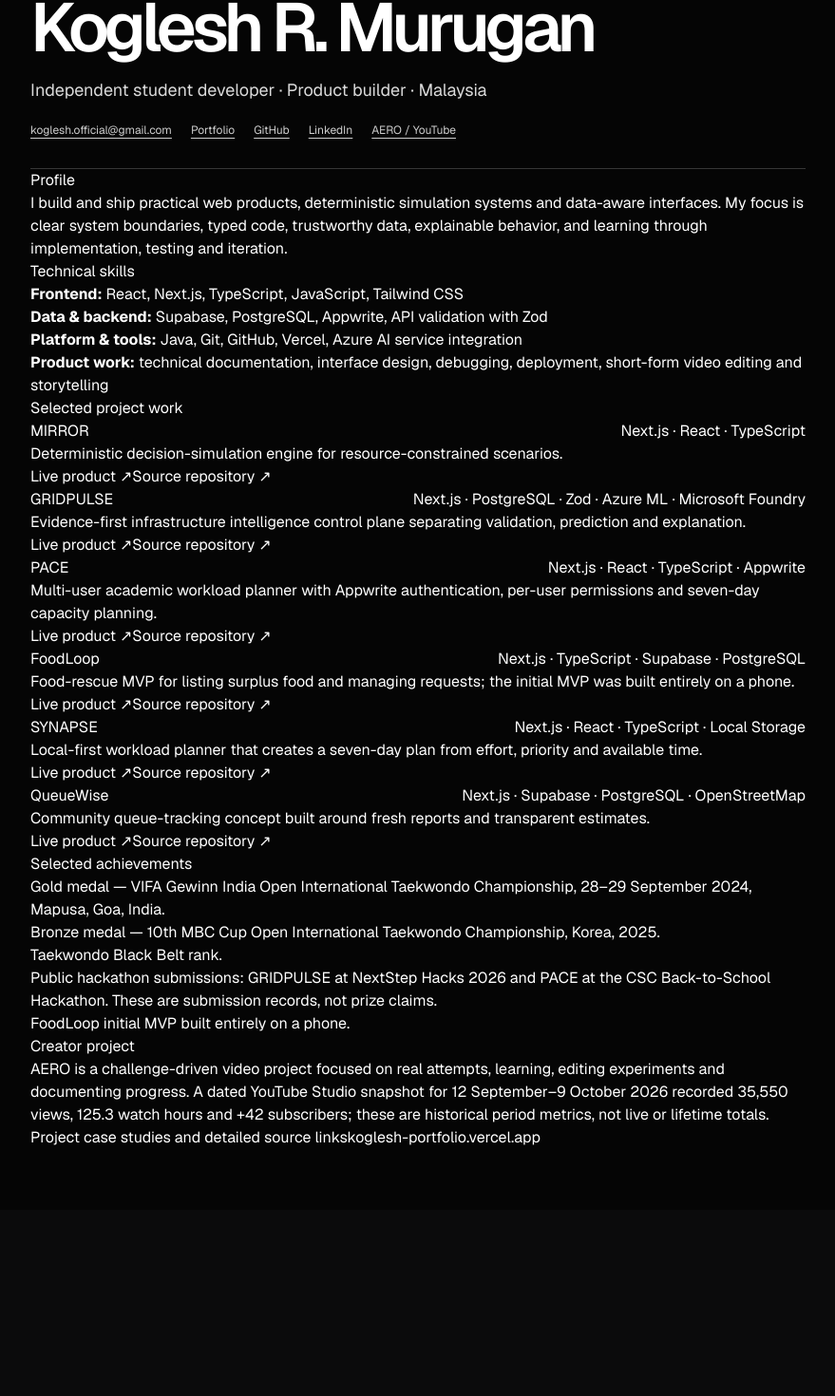
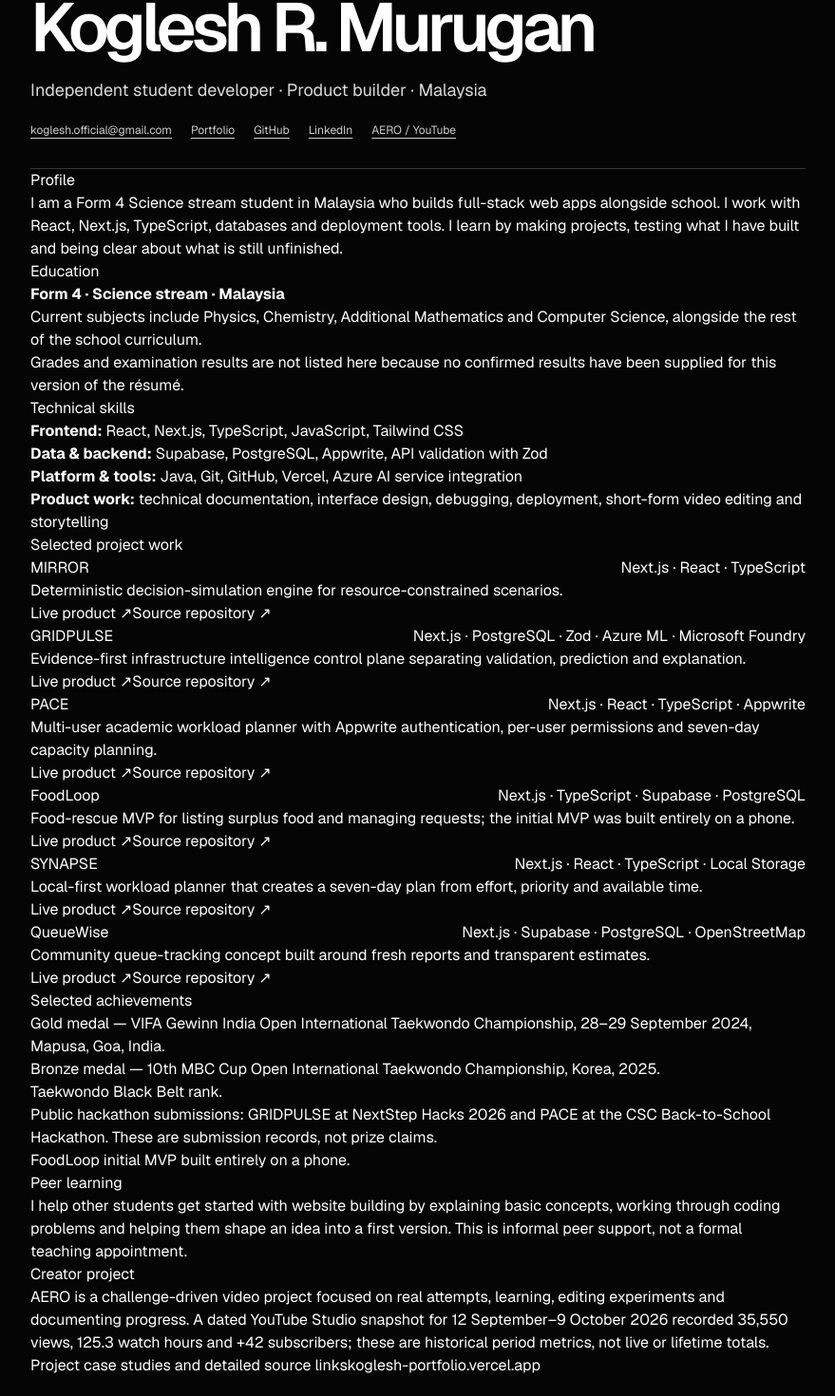
Before and after one commit to kogleshofficial-hub/koglesh-portfolio, a Next.js app: page /resume in a window 1280 px wide. Shown: the part 175-1645 px from the top of the page at 95% size, without its empty margins (200-1079 px from the left). Before the commit the page ends 1449 px from the top, so only its background shows below. Built offline with nearby package versions, Linux system fonts and the light colour scheme.

Commit message:
Update resume with education and peer mentoring

```diff
--- a/app/resume/page.tsx
+++ b/app/resume/page.tsx
@@ -38,7 +38,13 @@ export default function ResumePage() {
         </header>
         <section className="resume-section">
           <h2>Profile</h2>
-          <p>I build and ship practical web products, deterministic simulation systems and data-aware interfaces. My focus is clear system boundaries, typed code, trustworthy data, explainable behavior, and learning through implementation, testing and iteration.</p>
+          <p>I am a Form 4 Science stream student in Malaysia who builds full-stack web apps alongside school. I work with React, Next.js, TypeScript, databases and deployment tools. I learn by making projects, testing what I have built and being clear about what is still unfinished.</p>
+        </section>
+        <section className="resume-section">
+          <h2>Education</h2>
+          <p><strong>Form 4 · Science stream · Malaysia</strong></p>
+          <p>Current subjects include Physics, Chemistry, Additional Mathematics and Computer Science, alongside the rest of the school curriculum.</p>
+          <p>Grades and examination results are not listed here because no confirmed results have been supplied for this version of the résumé.</p>
         </section>
         <section className="resume-section">
           <h2>Technical skills</h2>
@@ -62,6 +68,10 @@ export default function ResumePage() {
           </ul>
         </section>
         <section className="resume-section">
+          <h2>Peer learning</h2>
+          <p>I help other students get started with website building by explaining basic concepts, working through coding problems and helping them shape an idea into a first version. This is informal peer support, not a formal teaching appointment.</p>
+        </section>
+        <section className="resume-section">
           <h2>Creator project</h2>
           <p>AERO is a challenge-driven video project focused on real attempts, learning, editing experiments and documenting progress. A dated YouTube Studio snapshot for 12 September–9 October 2026 recorded 35,550 views, 125.3 watch hours and +42 subscribers; these are historical period metrics, not live or lifetime totals.</p>
         </section>
```
